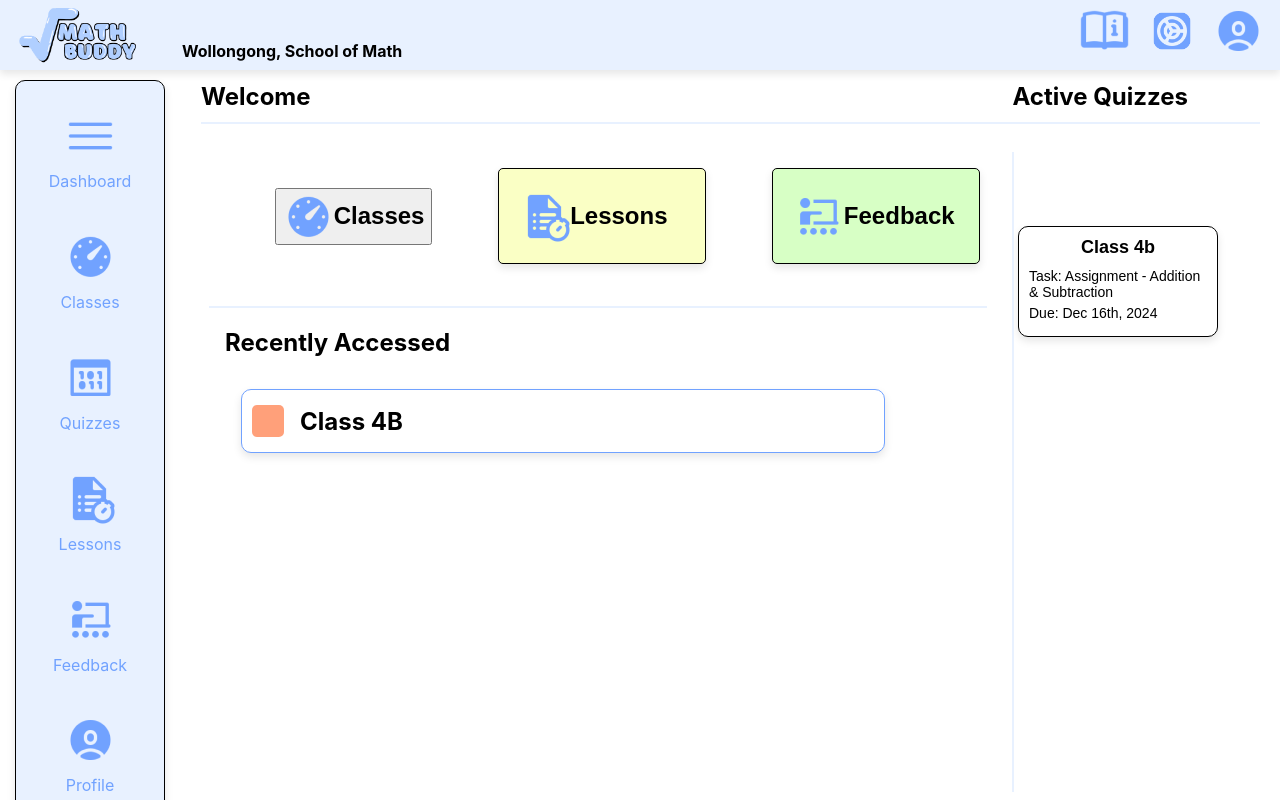
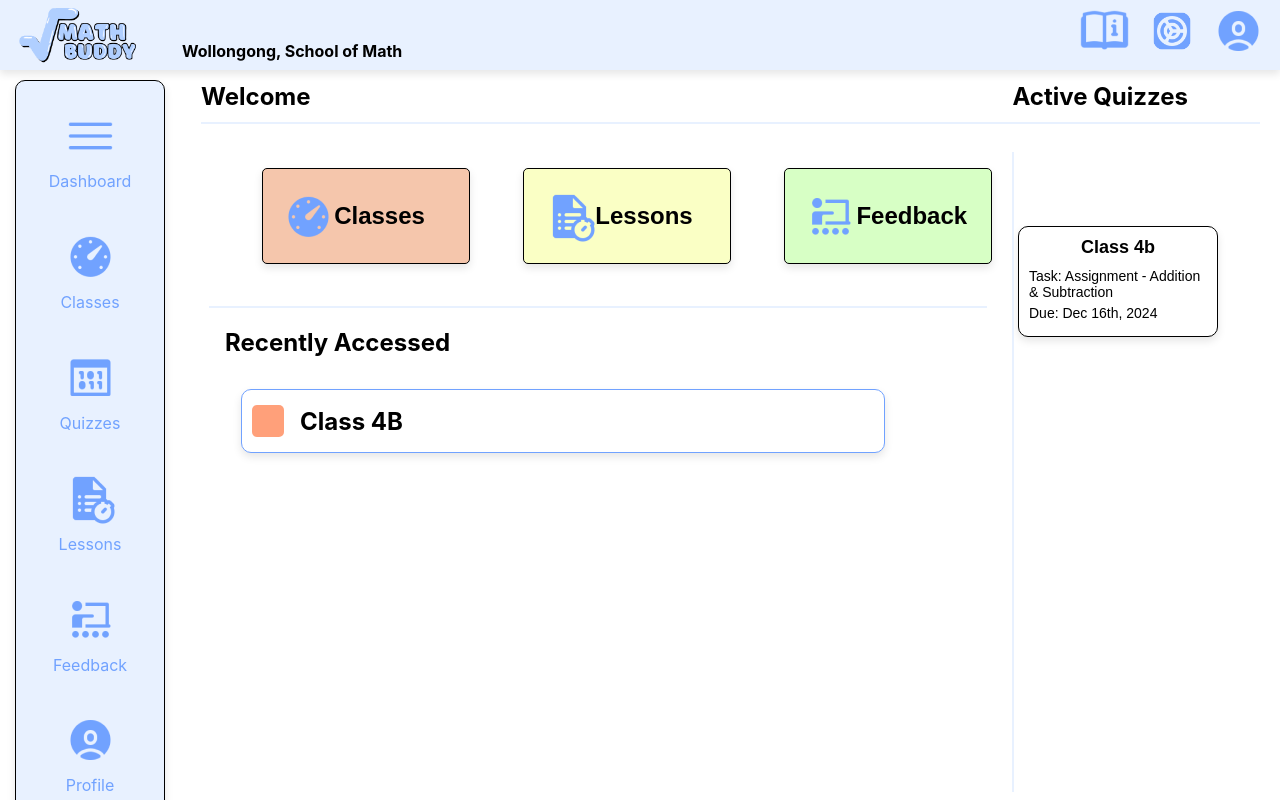
Before and after one commit to Hankchiefz/math-buddy, a React (Create React App) app: page /teacherhomepage in a window 1280 px wide. Shown: the top 800 px of the page. Built offline with nearby package versions, Linux system fonts and the light colour scheme.

Commit message:
teacher style changes

```diff
--- a/src/Components/teacherpages/TeacherHomepage.js
+++ b/src/Components/teacherpages/TeacherHomepage.js
@@ -26,11 +26,11 @@ const TeacherHome = () => {
   };
 
   const handleLessonsButton = () => {
-    navigate('/teacherLessons');
+    navigate('/teacherlessons');
   };
 
   const handleFeedbackButton = () => {
-    navigate('/Tfeedback');
+    navigate('/tfeedback');
   };
 
   return (
@@ -46,6 +46,7 @@ const TeacherHome = () => {
             <div className="THactive-message">Active Quizzes</div>
           </div>
           <div className="THMain-Container">
+
             <div className="THbutton-container">
               <button
                 type="button"
@@ -55,6 +56,7 @@ const TeacherHome = () => {
                 <img src="/images/home/classes-icon.png" alt="Classes Icon" className="THbutton-icon" />
                 Classes
               </button>
+
               <button
                 type="button"
                 className="THB THLessonsButton"
@@ -63,6 +65,7 @@ const TeacherHome = () => {
                 <img src="/images/home/lessons-icon.png" alt="Lessons Icon" className="THbutton-icon" />
                 Lessons
               </button>
+
               <button
                 type="button"
                 className="THB THFeedbackButton"
@@ -71,6 +74,7 @@ const TeacherHome = () => {
                 <img src="/images/home/feedback-icon.png" alt="Feedback Icon" className="THbutton-icon" />
                 Feedback
               </button>
+
             </div>
             <div className="THrecently-accessed-container">
               <div className="THmessage-recently">Recently Accessed</div>
--- a/src/Components/teacherstyle/TeacherHomepage.css
+++ b/src/Components/teacherstyle/TeacherHomepage.css
@@ -97,7 +97,7 @@
     font-size: 2rem;
   }
 
-  .THQuizButton {
+  .THClassesButton {
     width: 19rem;
     height: 6rem;
     padding: 10px 20px;
@@ -254,7 +254,7 @@
 
     }
 
-    .THQuizButton {
+    .THClassesButton {
       width: 13rem;
       height: 6rem;
       padding: 10px 20px;
```
